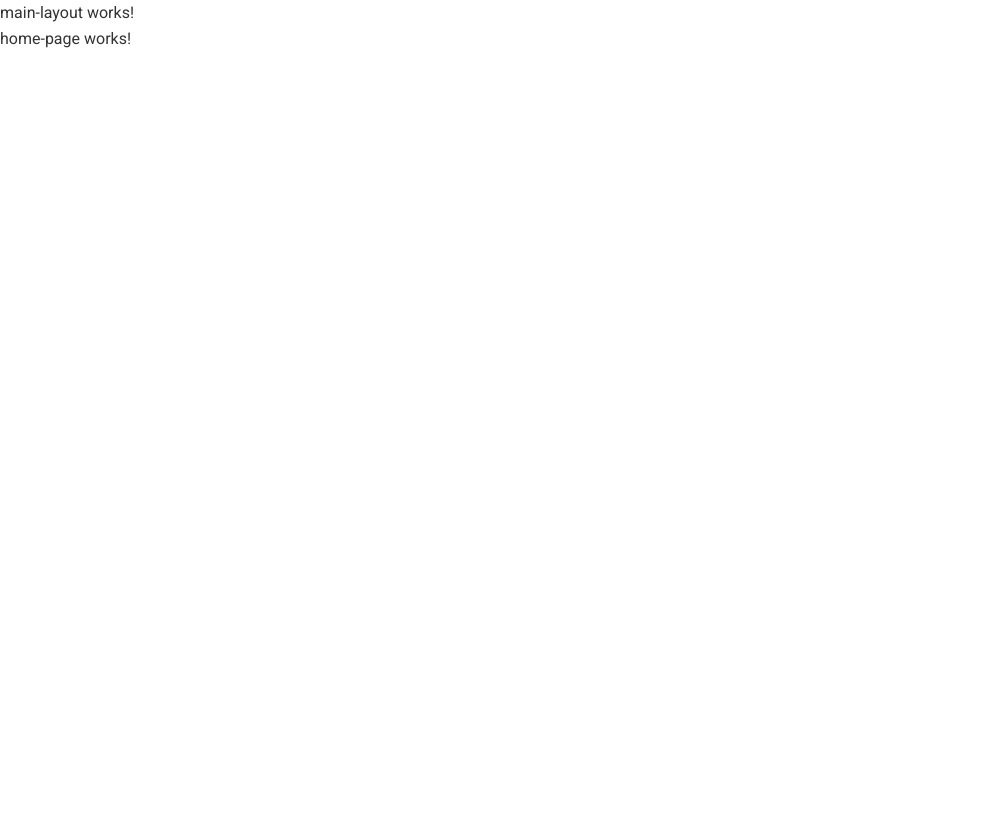
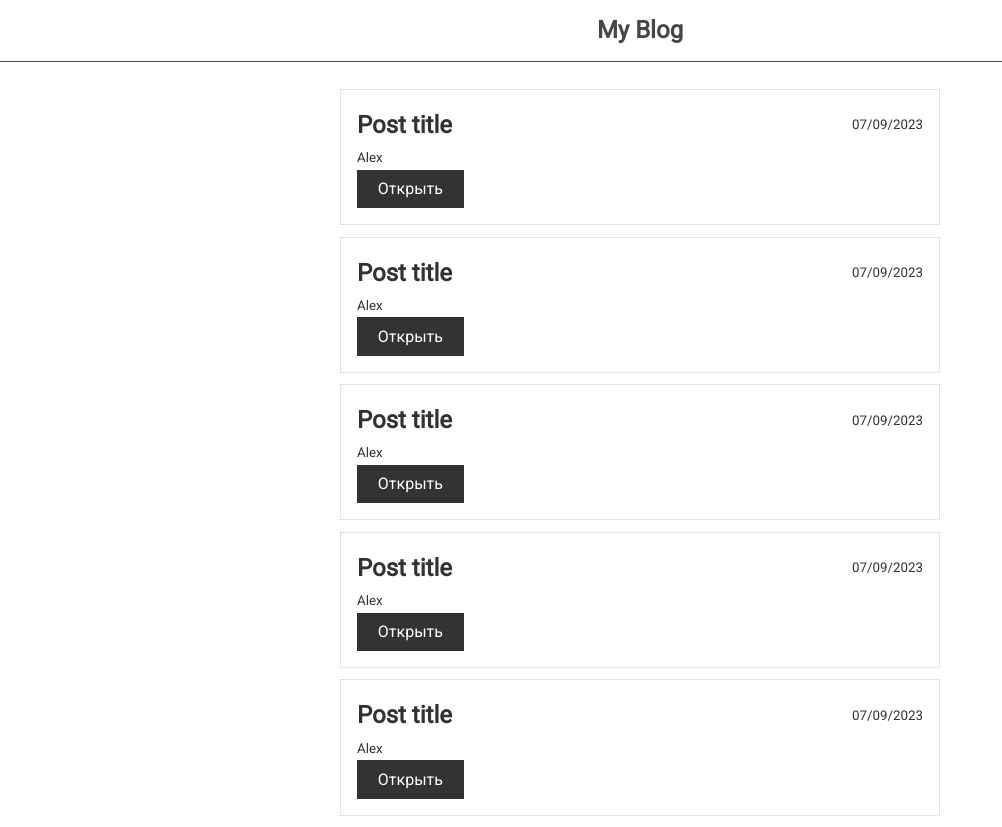
Before and after one commit to Dav1denko/My_blog_angular, an Angular app: page / in a window 1280 px wide. Shown: the whole page, without its empty margins (0-1002 px from the left). Before the commit the page ends 800 px from the top, so only its background shows below. Built offline with nearby package versions, Linux system fonts and the light colour scheme.

Commit message:
added posts list

```diff
--- a/src/app/app.module.ts
+++ b/src/app/app.module.ts
@@ -6,13 +6,15 @@
 import { MainLayoutComponent } from './shared/components/main-layout/main-layout.component';
 import { HomePageComponent } from './home-page/home-page.component';
 import { PostPageComponent } from './post-page/post-page.component';
+import { PostComponent } from './shared/components/post/post.component';
 
 @NgModule({
   declarations: [
     AppComponent,
     MainLayoutComponent,
     HomePageComponent,
-    PostPageComponent
+    PostPageComponent,
+    PostComponent
   ],
   imports: [
     BrowserModule,
--- a/src/app/home-page/home-page.component.html
+++ b/src/app/home-page/home-page.component.html
@@ -1 +1,7 @@
-<p>home-page works!</p>
+<div class="posts">
+    <app-post></app-post>
+    <app-post></app-post>
+    <app-post></app-post>
+    <app-post></app-post>
+    <app-post></app-post>
+</div>
--- a/src/app/home-page/home-page.component.scss
+++ b/src/app/home-page/home-page.component.scss
@@ -0,0 +1,4 @@
+.posts {
+    max-width: 600px;
+    margin: 0 auto;
+}
--- a/src/app/shared/components/main-layout/main-layout.component.html
+++ b/src/app/shared/components/main-layout/main-layout.component.html
@@ -1,3 +1,7 @@
-<p>main-layout works!</p>
+<nav class="navbar main">
+    <h1>My Blog</h1>
+</nav>
 
-<router-outlet></router-outlet>
+<div class="container">
+    <router-outlet></router-outlet>
+</div>
--- /dev/null
+++ b/src/app/shared/components/post/post.component.html
@@ -0,0 +1,13 @@
+<div class="card">
+    <div class="card-header">
+        <h2>Post title</h2>
+        <small>07/09/2023</small>
+    </div>
+    <div>
+        <small>Alex</small>
+    </div>
+
+    <button
+    [routerLink]="['/post', 12312]"
+    class="btn btn-dark">Открыть</button>
+</div>
```
Also changed, not shown: src/app/shared/components/post/post.component.ts (added, +10 -0 lines), src/app/shared/components/post/post.component.scss (added).
